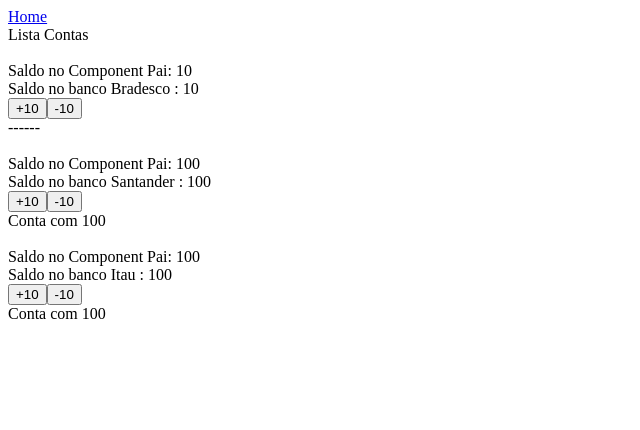
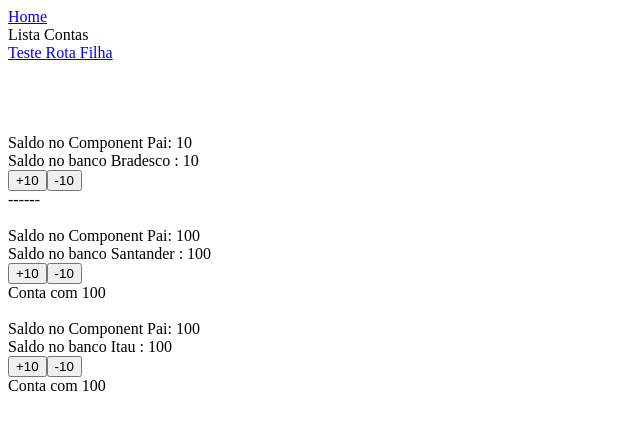
Before and after one commit to RenanBezerra/treinamento-angular-introducao, an Angular app: page /contas in a window 1280 px wide. Shown: the top 430 px of the page, without its empty margins (0-640 px from the left). Built offline with nearby package versions, Linux system fonts and the light colour scheme.

Commit message:
3.0
teste rota filha

```diff
--- a/src/app/app.component.html
+++ b/src/app/app.component.html
@@ -18,5 +18,8 @@
 <a routerLink="">Home</a>
 <br>
 <a (click)="irParaRota()">Lista Contas</a>
-
+<br>
+<a routerLink="contas/hello">Teste Rota Filha</a>
+<br><br>
+<br><br>
 <router-outlet></router-outlet>
--- a/src/app/lista-contas/lista-contas.component.html
+++ b/src/app/lista-contas/lista-contas.component.html
@@ -17,6 +17,7 @@
     </div>
 
 </div>
+<router-outlet></router-outlet>
 
 <!-- <div>
     Santander:
```
Also changed, not shown: src/app/app.routing.module.ts (+6 -2 lines).
